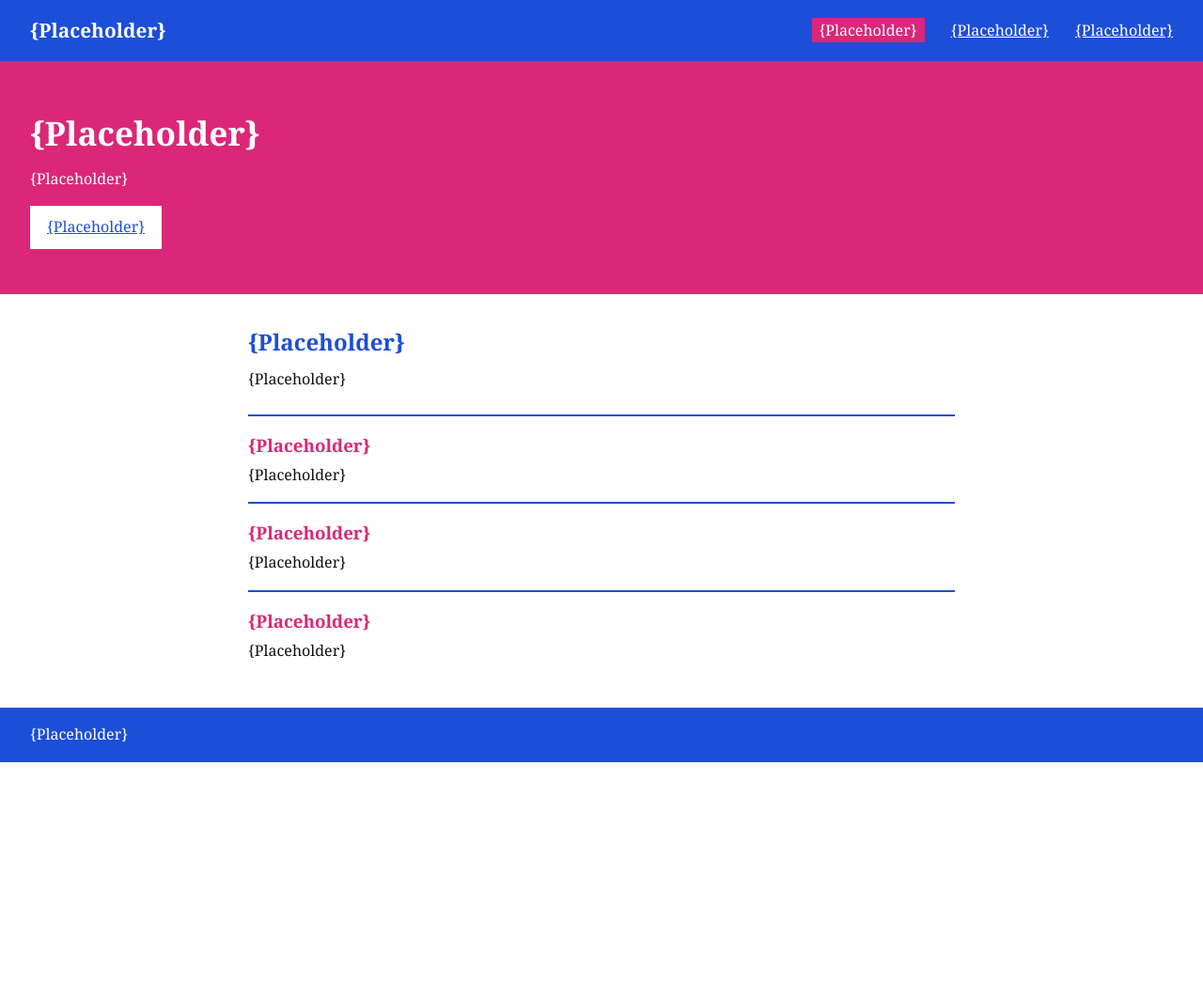
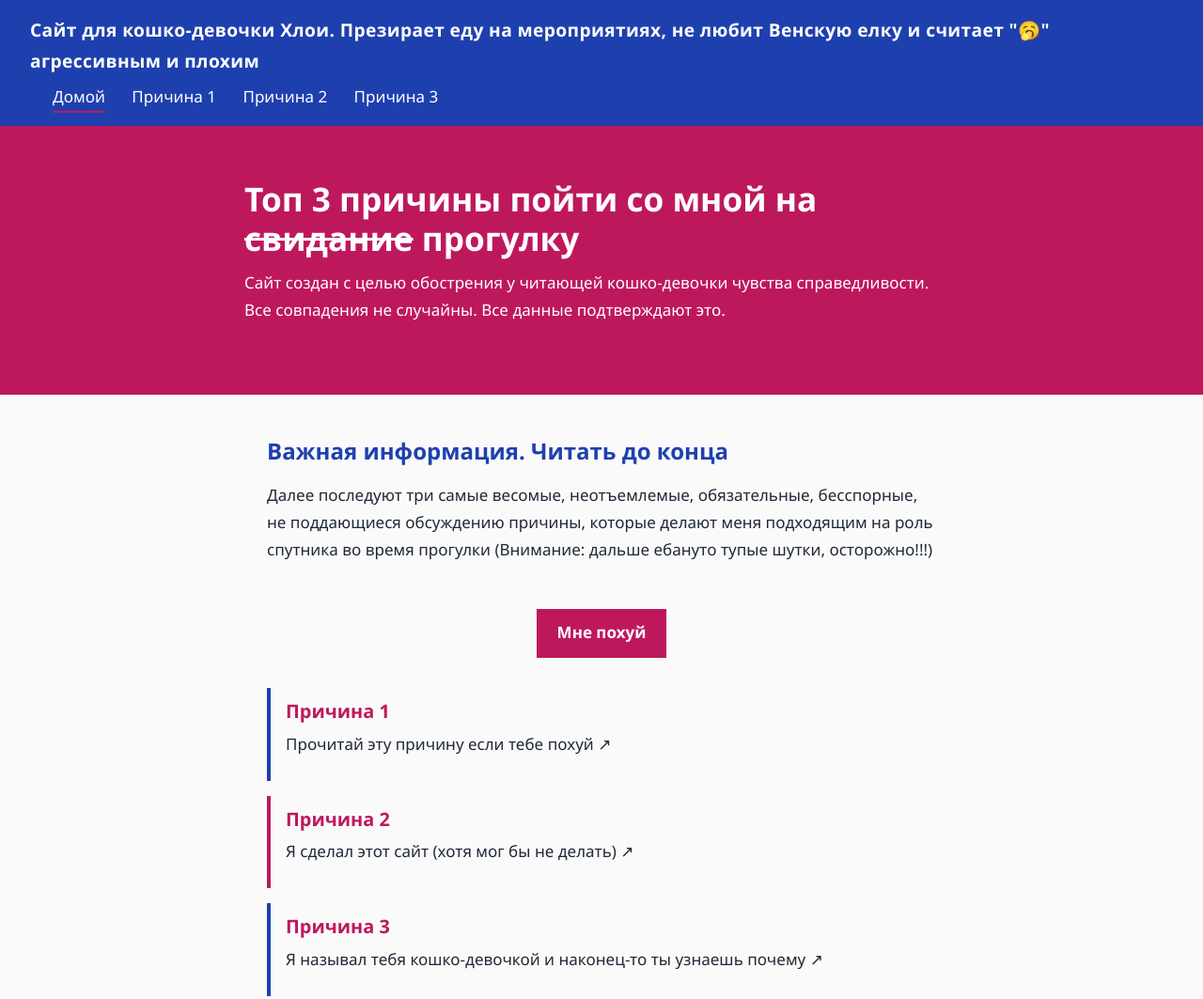
Before and after one commit to x-FrizBy-x/Chloe, a plain HTML site: page index.html in a window 1280 px wide. Shown: the top 1063 px of the page at 94% size. Before the commit the page ends 811 px from the top, so only its background shows below. Drawn offline with Linux system fonts and the light colour scheme.

Commit message:
added functionality to the website, including new images and pages. Updated the footer and main content of reason1.html and reason3.html to reflect new information and images.

```diff
--- a/index.html
+++ b/index.html
@@ -3,35 +3,38 @@
 <head>
 <meta charset="UTF-8">
 <meta name="viewport" content="width=device-width, initial-scale=1">
-<title>{Placeholder}</title>
+<title>Chloe. Hater of Венская елка</title>
 <link rel="stylesheet" href="style.css">
 </head>
 <body>
 <header>
-  <div class="logo">{Placeholder}</div>
+  <div class="logo">Сайт для кошко-девочки Хлои. Презирает еду на мероприятиях, не любит Венскую елку и считает "🥱" агрессивным и плохим</div>
   <nav>
-    <a href="index.html" class="active">{Placeholder}</a>
-    <a href="about.html">{Placeholder}</a>
-    <a href="contact.html">{Placeholder}</a>
+    <a href="index.html" class="active">Домой</a>
+    <a href="reason1.html">Причина 1</a>
+    <a href="reason2.html">Причина 2</a>
+    <a href="reason3.html">Причина 3</a>
   </nav>
 </header>
 
 <section class="hero">
-  <h1>{Placeholder}</h1>
-  <p>{Placeholder}</p>
-  <a class="btn" href="contact.html">{Placeholder}</a>
+  <h1>Топ 3 причины пойти со мной на <del>свидание</del> прогулку</h1>
+  <p>Сайт создан с целью обострения у читающей кошко-девочки чувства справедливости. Все совпадения не случайны. Все данные подтверждают это.</p>
 </section>
 
 <main>
-  <h2>{Placeholder}</h2>
-  <p>{Placeholder}</p>
+  <h2>Важная информация. Читать до конца</h2>
+  <p>Далее последуют три самые весомые, неотъемлемые, обязательные, бесспорные, не поддающиеся обсуждению причины, которые делают меня подходящим на роль спутника во время прогулки (Внимание: дальше ебануто тупые шутки, осторожно!!!)</p>
+  <div class="pics">
+  </div>
+  <div class="center"><a class="btn" href="reason1.html">Мне похуй</a></div>
   <div class="cards">
-    <div class="card"><h3>{Placeholder}</h3><p>{Placeholder}</p></div>
-    <div class="card"><h3>{Placeholder}</h3><p>{Placeholder}</p></div>
-    <div class="card"><h3>{Placeholder}</h3><p>{Placeholder}</p></div>
+    <div class="card"><h3>Причина 1</h3><p>Прочитай эту причину если тебе похуй ↗</p></div>
+    <div class="card"><h3>Причина 2</h3><p>Я сделал этот сайт (хотя мог бы не делать) ↗</p></div>
+    <div class="card"><h3>Причина 3</h3><p>Я называл тебя кошко-девочкой и наконец-то ты узнаешь почему ↗</p></div>
   </div>
 </main>
 
-<footer>{Placeholder}</footer>
+<footer><p>&copy; 2026 Chloe</p></footer>
 </body>
 </html>
--- a/style.css
+++ b/style.css
@@ -1,24 +1,30 @@
-:root { --blue: #1d4ed8; --pink: #db2777; --dark: #111; }
+:root { --blue: #1e40af; --pink: #be185d; --text: #1f2937; --bg: #fafafa; }
 * { box-sizing: border-box; margin: 0; padding: 0; border-radius: 0; }
-body { font-family: Georgia, "Times New Roman", serif; color: var(--dark); background: #fff; line-height: 1.6; }
-header { background: var(--blue); padding: 1rem 2rem; display: flex; justify-content: space-between; align-items: center; flex-wrap: wrap; }
-.logo { color: #fff; font-size: 1.3rem; font-weight: bold; }
-nav a { color: #fff; margin-left: 1.5rem; }
-nav a.active { background: var(--pink); padding: 2px 8px; text-decoration: none; }
-.hero { background: var(--pink); color: #fff; padding: 3rem 2rem; }
-.hero h1 { font-size: 2.2rem; margin-bottom: .5rem; }
-.hero p { max-width: 600px; margin-bottom: 1rem; }
-.btn { display: inline-block; background: #fff; color: var(--blue); padding: .5rem 1rem; border: 2px solid #fff; font: inherit; cursor: pointer; }
-.btn:hover { background: var(--blue); color: #fff; }
-main { max-width: 800px; margin: 0 auto; padding: 2rem 1.5rem; }
-h2 { color: var(--blue); margin-bottom: .5rem; }
+body { font-family: "Segoe UI", system-ui, Arial, sans-serif; color: var(--text); background: var(--bg); line-height: 1.7; font-size: 17px; }
+header { background: var(--blue); padding: 1rem 2rem; display: flex; justify-content: space-between; align-items: center; flex-wrap: wrap; gap: .5rem; }
+.logo { color: #fff; font-size: 1.2rem; font-weight: 600; letter-spacing: .02em; }
+nav a { color: #fff; margin-left: 1.5rem; text-decoration: none; padding: 4px 0; border-bottom: 2px solid transparent; }
+nav a:hover { border-bottom-color: #fff; }
+nav a.active { border-bottom-color: var(--pink); }
+.hero { background: var(--pink); color: #fff; padding: 3.5rem 2rem; }
+.hero > * { max-width: 760px; margin-left: auto; margin-right: auto; }
+.hero h1 { font-size: 2.2rem; line-height: 1.2; margin-bottom: .75rem; }
+.hero p { margin-bottom: 1.25rem; }
+.btn { display: inline-block; background: #fff; color: var(--pink); padding: .6rem 1.2rem; border: 2px solid #fff; font: inherit; font-weight: 600; text-decoration: none; cursor: pointer; }
+.btn:hover { background: transparent; color: #fff; }
+main { max-width: 760px; margin: 0 auto; padding: 2.5rem 1.5rem 3rem; }
+h2 { color: var(--blue); font-size: 1.5rem; margin-bottom: .75rem; }
 h3 { color: var(--pink); margin-bottom: .25rem; }
-.cards { margin-top: 1.5rem; }
-.card { border-top: 2px solid var(--blue); padding: 1rem 0; }
-form { display: grid; gap: 1rem; margin-bottom: 1.5rem; }
-label { display: block; font-weight: bold; color: var(--blue); }
-input, textarea { width: 100%; padding: .5rem; border: 2px solid var(--blue); font: inherit; background: #fff; }
-input:focus, textarea:focus { outline: none; border-color: var(--pink); }
-form .btn { background: var(--pink); color: #fff; border-color: var(--pink); justify-self: start; }
-form .btn:hover { background: var(--blue); border-color: var(--blue); }
-footer { background: var(--blue); color: #fff; padding: 1rem 2rem; }
+main p { margin-bottom: 1rem; }
+.cards { margin-top: 2rem; }
+.card { border-left: 4px solid var(--blue); padding: .5rem 0 .5rem 1rem; margin-bottom: 1rem; }
+.card:nth-child(even) { border-left-color: var(--pink); }
+main img { display: block; width: 100%; max-width: 600px; margin: 1.5rem 0; border: 3px solid var(--pink); }
+footer { background: var(--blue); color: #fff; padding: 1.25rem 2rem; text-align: center; font-size: .9rem; }
+footer p { margin: 0; }
+.center { text-align: center; margin: 2rem 0; }
+.center .btn { background: var(--pink); color: #fff; border-color: var(--pink); }
+.center .btn:hover { background: #fff; color: var(--pink); }
+.pics { display: flex; gap: 1rem; flex-wrap: wrap; }
+.pics img { flex: 0 1 300px; width: 300px; max-width: 100%; height: 220px; object-fit: cover; margin: 1.5rem 0 0; }
+.pics img.big { flex: 0 1 480px; width: 480px; height: auto; max-height: 480px; }
```
Also changed, not shown: about.html (deleted, +0 -37 lines), contact.html (deleted, +0 -42 lines), reason1.html (added, +32 -0 lines), reason2.html (added, +34 -0 lines), reason3.html (added, +35 -0 lines), public/Chloe1.png (added), public/Racoon.png (added), public/filler1.png (added), public/filler2.png (added), 1 other file.
